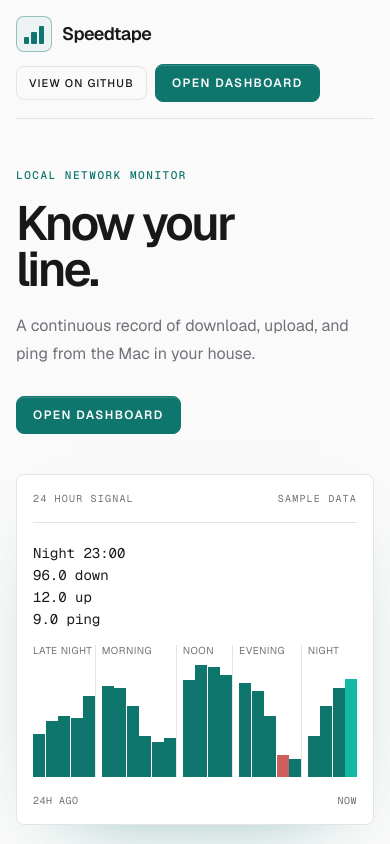
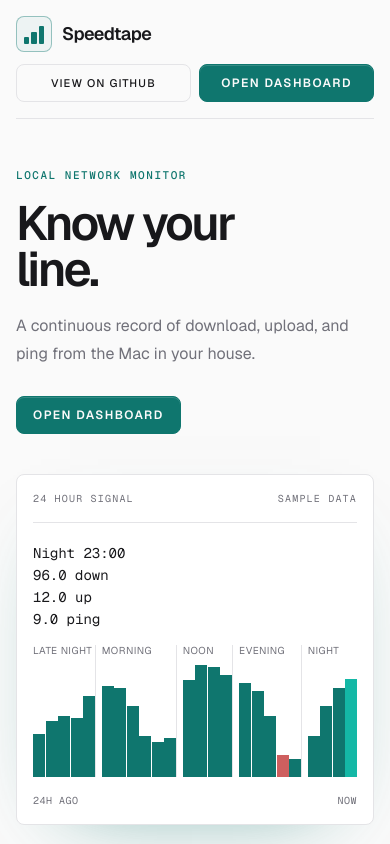
Before and after one commit to tusharv/speedtape, a Next.js app: page / in a window 390 px wide. Shown: the top 844 px of the page. Built offline with nearby package versions, Linux system fonts and the light colour scheme.

Commit message:
fix: harden landing navigation states

```diff
--- a/app/page.tsx
+++ b/app/page.tsx
@@ -12,9 +12,9 @@
 const dashboardHref = "/app";
 
 const primaryCta =
-  "inline-flex items-center whitespace-nowrap rounded-lg border border-copper bg-copper px-4 py-2.5 text-xs font-semibold uppercase tracking-[0.12em] text-ink shadow-[inset_0_1px_0_rgba(255,255,255,0.16)] outline-none transition-[transform,background-color] hover:bg-amber active:translate-y-px focus-visible:ring-2 focus-visible:ring-copper focus-visible:ring-offset-2 focus-visible:ring-offset-ink";
+  "inline-flex items-center justify-center whitespace-nowrap rounded-lg border border-copper bg-copper px-4 py-2.5 text-xs font-semibold uppercase tracking-[0.12em] text-ink shadow-[inset_0_1px_0_rgba(255,255,255,0.16)] outline-none transition-[transform,background-color] hover:bg-paper hover:text-ink active:translate-y-px focus-visible:ring-2 focus-visible:ring-copper focus-visible:ring-offset-2 focus-visible:ring-offset-ink";
 const secondaryCta =
-  "inline-flex items-center whitespace-nowrap rounded-lg border border-hairline px-3 py-2 text-[11px] font-medium uppercase tracking-[0.1em] text-paper outline-none transition-[transform,border-color,color] hover:border-copper hover:text-copper active:translate-y-px focus-visible:ring-2 focus-visible:ring-copper focus-visible:ring-offset-2 focus-visible:ring-offset-ink sm:px-4 sm:text-xs";
+  "inline-flex items-center justify-center whitespace-nowrap rounded-lg border border-hairline px-3 py-2 text-[11px] font-medium uppercase tracking-[0.1em] text-paper outline-none transition-[transform,border-color,color] hover:border-copper hover:text-copper active:translate-y-px focus-visible:ring-2 focus-visible:ring-copper focus-visible:ring-offset-2 focus-visible:ring-offset-ink sm:px-4 sm:text-xs";
 
 const systemFacts = [
   {
@@ -56,7 +56,10 @@
     <div className="mx-auto flex min-h-dvh w-full min-w-0 max-w-7xl flex-col overflow-x-clip px-4 sm:px-8 lg:px-10">
       <header className="flex min-h-20 flex-wrap items-center justify-between gap-3 border-b border-hairline py-4">
         <BrandLockup />
-        <nav aria-label="Landing" className="flex shrink-0 items-center gap-2">
+        <nav
+          aria-label="Landing"
+          className="grid w-full grid-cols-2 gap-2 sm:flex sm:w-auto"
+        >
           <a
             href={GITHUB_URL}
             target="_blank"
@@ -155,13 +158,13 @@
             href={GITHUB_URL}
             target="_blank"
             rel="noreferrer"
-            className="outline-none transition-colors hover:text-copper focus-visible:text-copper"
+            className="rounded-lg outline-none transition-colors hover:text-copper focus-visible:ring-2 focus-visible:ring-copper focus-visible:ring-offset-2 focus-visible:ring-offset-ink"
           >
             GitHub
           </a>
           <Link
             href={dashboardHref}
-            className="outline-none transition-colors hover:text-copper focus-visible:text-copper"
+            className="rounded-lg outline-none transition-colors hover:text-copper focus-visible:ring-2 focus-visible:ring-copper focus-visible:ring-offset-2 focus-visible:ring-offset-ink"
           >
             Dashboard
           </Link>
```
Also changed, not shown: 1 other file (tests, documents, lock files or other folders).
